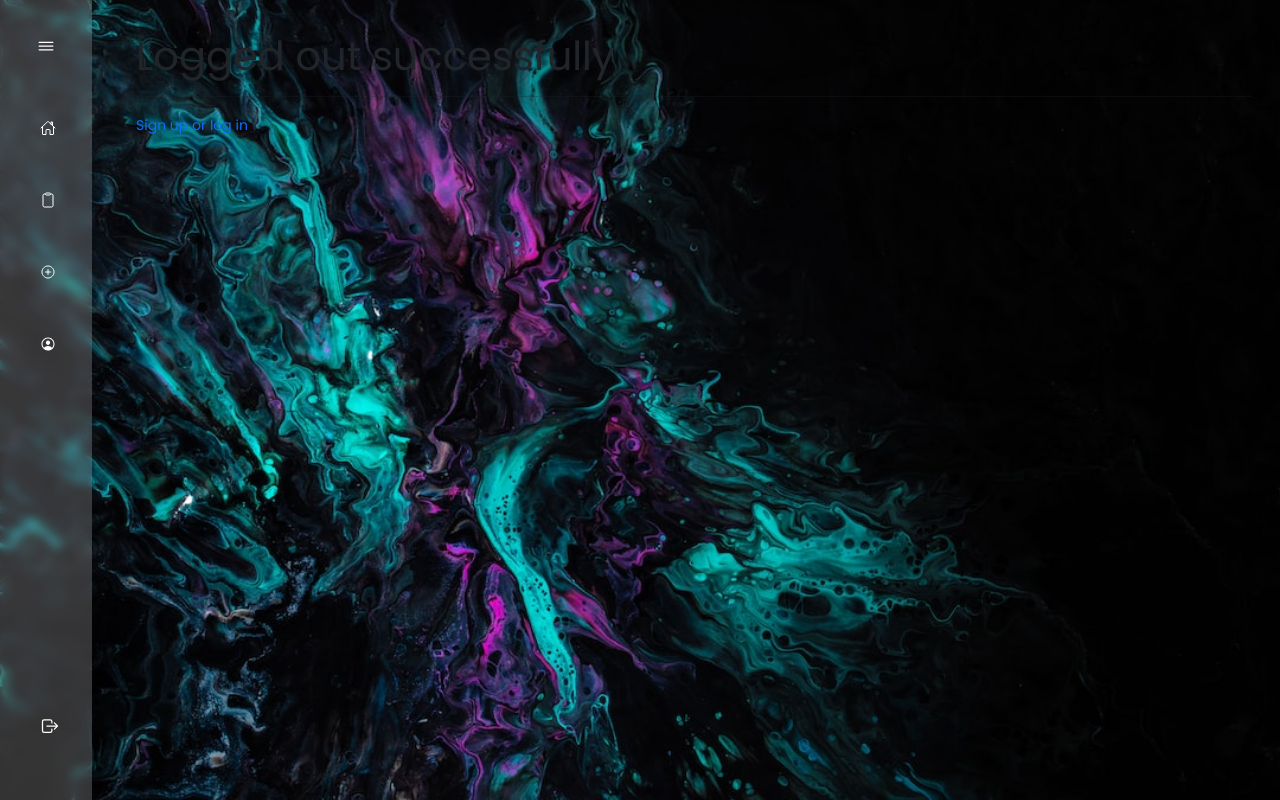
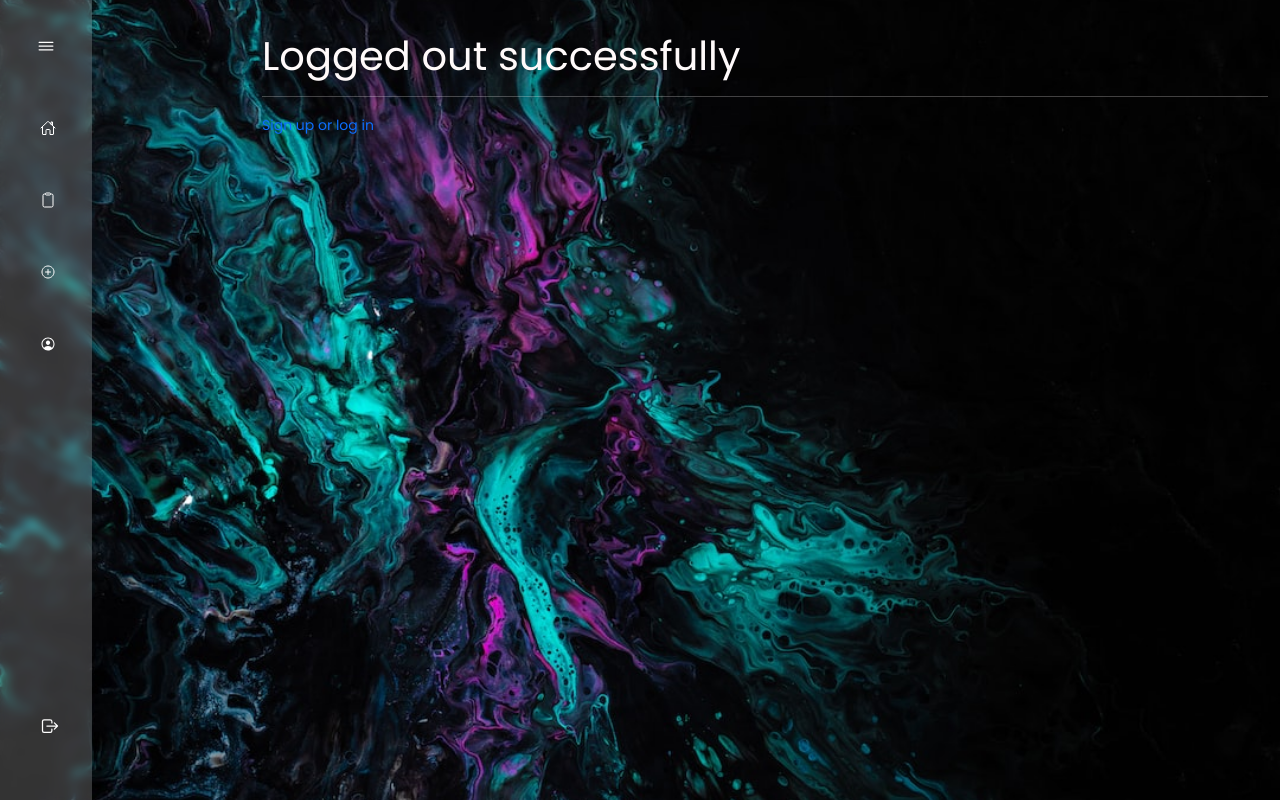
Before and after one commit to 0MAVM0/Normal-site, a Django app: page /logout/ in a window 1280 px wide. Run offline with Django 4.2, Linux system fonts and the light colour scheme; some libraries are stand-ins or nearby versions.

Commit message:
Work with CSS

```diff
--- a/PerfectChoice/main/templates/main/base.html
+++ b/PerfectChoice/main/templates/main/base.html
@@ -17,10 +17,11 @@
     {% comment %} {% if user.is_authenticated %} {% endcomment %}
 
         <div id="body-pd">
-            <div class="main-div-navbar">
+            <div>
                 {% include 'main/navbar.html' %}
             </div>
 
+            <div class="main">
                 <div class="main-content">
                     {% block content %}
                     {% endblock content %}
@@ -31,6 +32,8 @@
                 </div>
             </div>
 
+        </div>
+
         {% block script %}
         {% endblock script %}
     {% comment %} {% else %} {% endcomment %}
--- a/PerfectChoice/static/styles/base.css
+++ b/PerfectChoice/static/styles/base.css
@@ -13,4 +13,18 @@
     background-position: center;
     background-repeat: no-repeat;
     background-size: cover;
+    display: grid;
+    grid-template-columns: 92px 1fr;
+    gap: 50px;
+    color: snow;
 }
+.main {
+    width: 100%;
+    height: 100%;
+}
+.main-content {
+    width: 100%;
+}
+.main-footer {
+    width: 100%;
+}
```
Also changed, not shown: PerfectChoice/main/templates/main/home.html (line endings or trailing spaces). Lines whose indentation alone changed are shown as unchanged.
